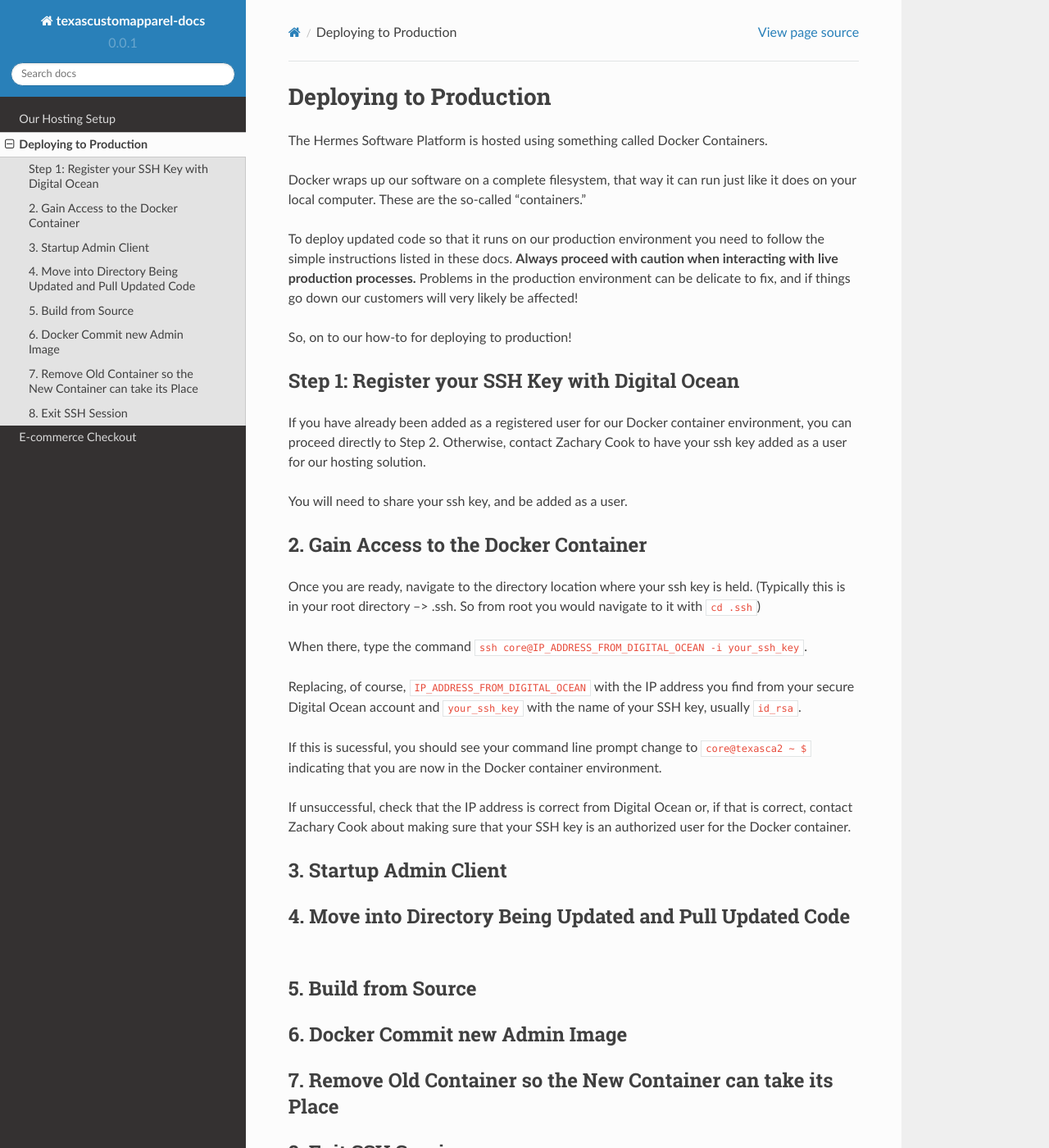
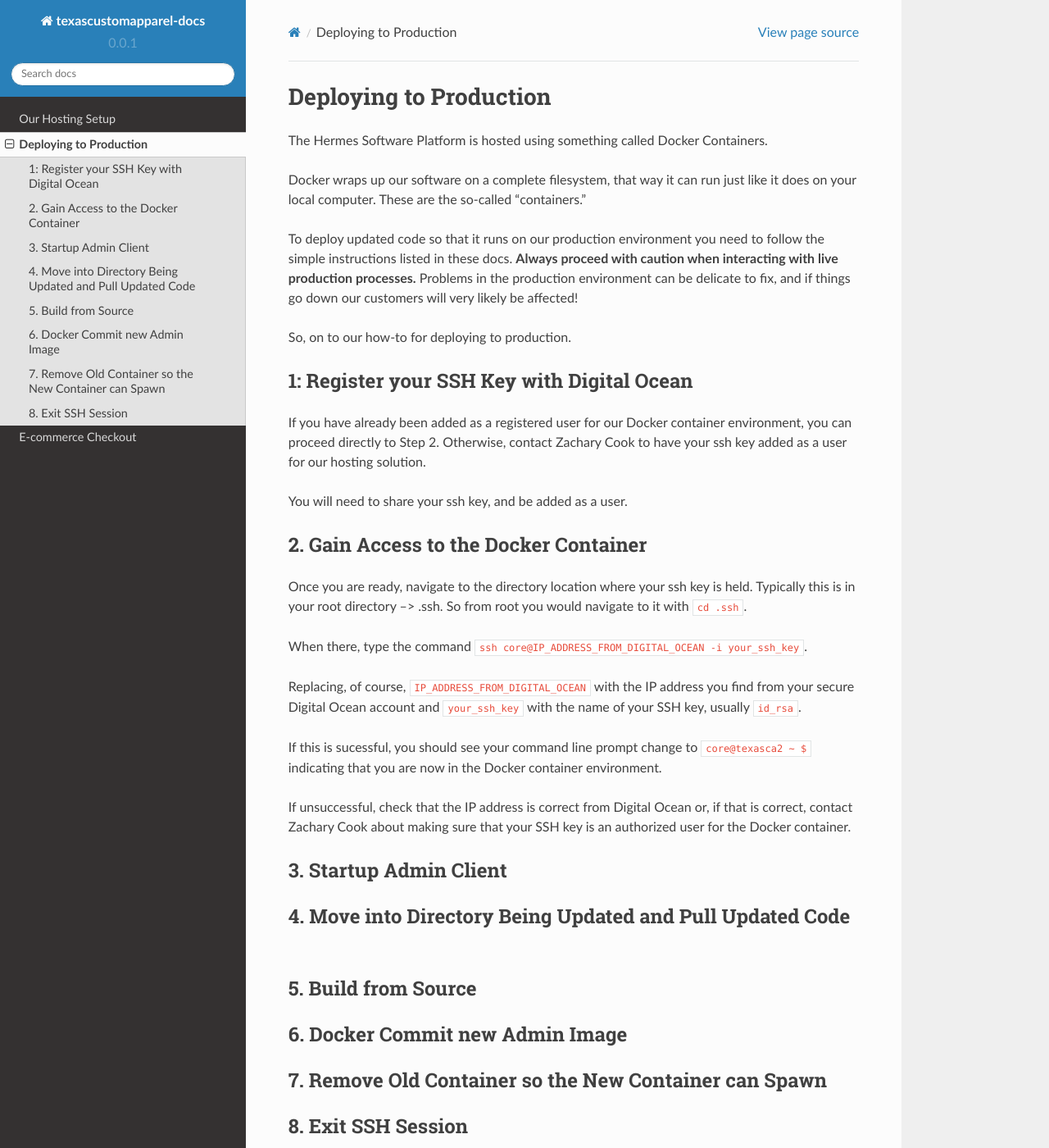
Before and after one commit to djlovegrind/texasca-docs, a Sphinx documentation site: the page built from docs/source/productionDeployment.rst, in a window 1280 px wide and 1400 px high. Shown: the whole window at 82% size. Built offline with Sphinx 7.4.7 and the Read the Docs theme 2.0.0, drawn with Linux system fonts in a browser that asks for light colours.

Commit message:
Bumping some changes to the docs.

```diff
--- a/docs/source/productionDeployment.rst
+++ b/docs/source/productionDeployment.rst
@@ -7,9 +7,9 @@ Docker wraps up our software on a complete filesystem, that way it can run just
 
 To deploy updated code so that it runs on our production environment you need to follow the simple instructions listed in these docs. **Always proceed with caution when interacting with live production processes.** Problems in the production environment can be delicate to fix, and if things go down our customers will very likely be affected!
 
-So, on to our how-to for deploying to production!
+So, on to our how-to for deploying to production.
 
-Step 1: Register your SSH Key with Digital Ocean
+1: Register your SSH Key with Digital Ocean
 -------------------------------------------------
 
 If you have already been added as a registered user for our Docker container environment, you can proceed directly to Step 2. Otherwise, contact Zachary Cook to have your ssh key added as a user for our hosting solution.
@@ -20,7 +20,7 @@ You will need to share your ssh key, and be added as a user.
 2. Gain Access to the Docker Container
 --------------------------------------------
 
-Once you are ready, navigate to the directory location where your ssh key is held. (Typically this is in your root directory --> .ssh. So from root you would navigate to it with ``cd .ssh``)
+Once you are ready, navigate to the directory location where your ssh key is held. Typically this is in your root directory --> .ssh. So from root you would navigate to it with ``cd .ssh``.
 
 When there, type the command ``ssh core@IP_ADDRESS_FROM_DIGITAL_OCEAN -i your_ssh_key``.
 
@@ -42,8 +42,8 @@ If unsuccessful, check that the IP address is correct from Digital Ocean or, if
 6. Docker Commit new Admin Image
 ---------------------------------
 
-7. Remove Old Container so the New Container can take its Place
-----------------------------------------------------------------
+7. Remove Old Container so the New Container can Spawn
+--------------------------------------------------------
 
 8. Exit SSH Session
 ------------------------
```
